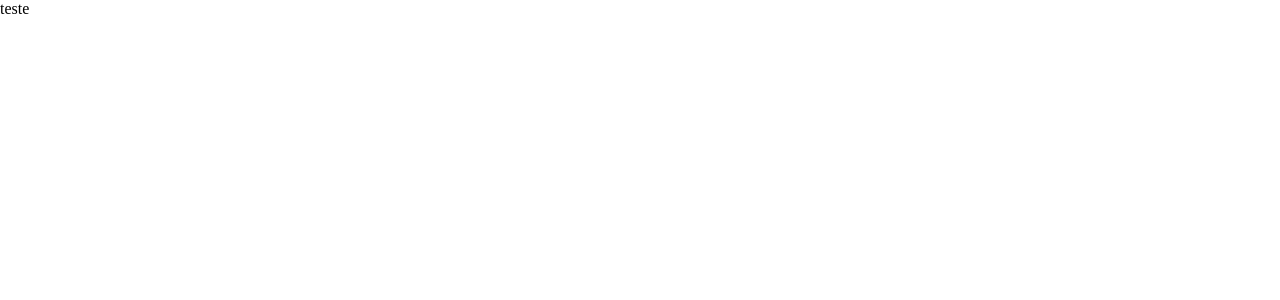
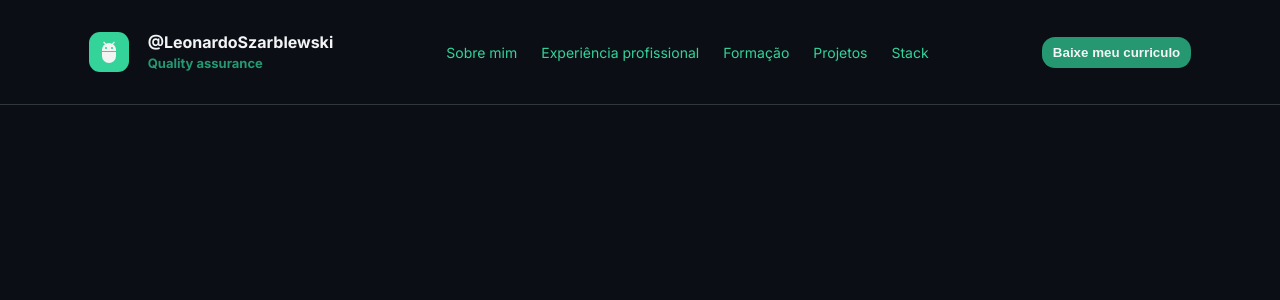
Before and after one commit to leonardoSzarblewski/portfolio, a React (Vite) app: page / in a window 1280 px wide. Shown: the top 300 px of the page. Built offline with nearby package versions, Linux system fonts and the light colour scheme.

Commit message:
refactor App component layout and enhance global styles

```diff
--- a/src/App.tsx
+++ b/src/App.tsx
@@ -1,5 +1,33 @@
+import quality from "./assets/quality.svg";
+import { Button } from "./components/Button";
+
 function App() {
-  return <div>teste</div>;
+  return (
+    <header>
+      <nav>
+        <div className="container-nav">
+          <div className="text-nav">
+            <img className="img-icon" src={quality} alt="imagem de inseto" />
+            <div>
+              <h4>@LeonardoSzarblewski</h4>
+              <strong>Quality assurance</strong>
+            </div>
+          </div>
+
+          <div>
+            <ul>
+              <li>Sobre mim</li>
+              <li>Experiência profissional</li>
+              <li>Formação</li>
+              <li>Projetos</li>
+              <li>Stack</li>
+            </ul>
+          </div>
+          <Button>Baixe meu curriculo</Button>
+        </div>
+      </nav>
+    </header>
+  );
 }
 
 export default App;
--- a/src/global.css
+++ b/src/global.css
@@ -5,11 +5,74 @@
 }
 
 :root {
-  --bg-main: #090d16;
+  --bg-main: #0b0f15;
   --bg-card: #161b22;
-  --primary: #10b981;
+  --primary: #259771;
   --primary-hover: #34d399;
   --text-main: #f3f4f6;
   --text-muted: #9ca3af;
   --border-color: #30363d;
 }
+
+body {
+  background-color: var(--bg-main);
+  font-family: "Inter", sans-serif;
+}
+
+h1,
+h2,
+h3,
+h4 {
+  color: var(--text-main);
+}
+
+strong {
+  color: var(--primary);
+  font-size: 13px;
+}
+
+header {
+  position: sticky;
+  top: 0;
+  z-index: 10;
+  background-color: var(--bg-main);
+}
+
+nav {
+  padding: 2rem;
+  background-color: var(--bg-main);
+  border-bottom: 1px solid var(--border-color);
+}
+
+.container-nav {
+  display: flex;
+  justify-content: space-around;
+  align-items: center;
+}
+
+.text-nav {
+  display: flex;
+  gap: 1.2rem;
+}
+
+.img-icon {
+  background-color: var(--primary-hover);
+  padding: 0.5rem;
+  border-radius: 11px;
+}
+
+ul {
+  display: flex;
+  gap: 1.5rem;
+
+  li {
+    list-style: none;
+    font-size: 14px;
+    cursor: pointer;
+    color: var(--primary-hover);
+  }
+}
+
+li:hover {
+  color: var(--primary);
+}
```
